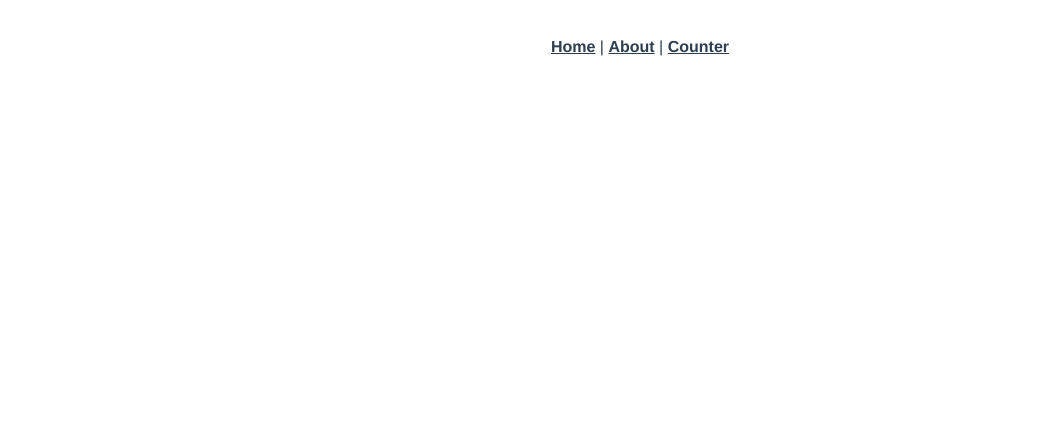
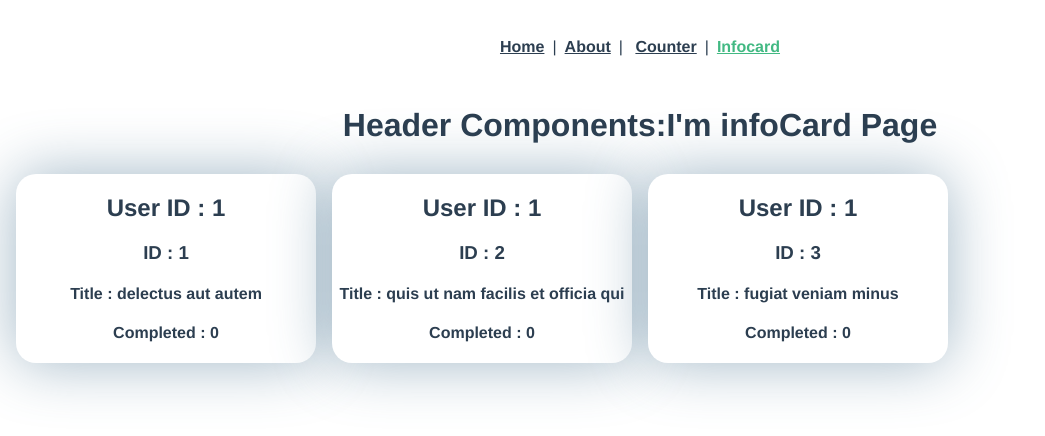
Before and after one commit to AndyChuang1/vue-learning, a Vue app: page /infocard in a window 1280 px wide. Shown: the top 436 px of the page, without its empty margins (0-1045 px from the left). Built offline with nearby package versions, Linux system fonts and the light colour scheme.

Commit message:
finished List Rendering sample Create Card component and InfoCard view

```diff
--- a/src/App.vue
+++ b/src/App.vue
@@ -1,8 +1,10 @@
 <template>
   <div id="app">
     <div id="nav">
-      <router-link to="/">Home</router-link> | <router-link to="/about">About</router-link> |
-      <router-link to="/counter">Counter</router-link>
+      <router-link to="/">Home</router-link>|<router-link to="/about">About</router-link>|
+      <router-link to="/counter">Counter</router-link>|<router-link to="/infocard"
+        >Infocard</router-link
+      >
     </div>
     <router-view />
   </div>
@@ -23,6 +25,7 @@
   a {
     font-weight: bold;
     color: #2c3e50;
+    margin: 0 0.5rem;
 
     &.router-link-exact-active {
       color: #42b983;
--- /dev/null
+++ b/src/components/Card.vue
@@ -0,0 +1,43 @@
+<template>
+  <div class="card">
+    <h2>User ID : {{ userId }}</h2>
+    <h3>ID : {{ id }}</h3>
+    <h4>Title : {{ title }}</h4>
+    <h4>Completed : {{ completed }}</h4>
+  </div>
+</template>
+
+<script>
+export default {
+  name: 'card',
+  props: {
+    userId: {
+      type: Number,
+      default: 0,
+    },
+    id: {
+      type: Number,
+      default: 0,
+    },
+    title: {
+      type: String,
+      default: 'Default',
+    },
+    completed: {
+      type: Number,
+      default: 0,
+    },
+  },
+};
+</script>
+
+<!-- Add "scoped" attribute to limit CSS to this component only -->
+<style scoped lang="scss">
+.card {
+  width: 300px;
+  border-radius: 20px;
+  box-shadow: 0 0 60px 0 rgba(64, 109, 139, 0.49);
+  background-color: #ffffff;
+  margin: 0.5rem;
+}
+</style>
--- a/src/router/index.js
+++ b/src/router/index.js
@@ -2,6 +2,7 @@ import Vue from 'vue';
 import VueRouter from 'vue-router';
 import Home from '../views/Home.vue';
 import Counter from '../views/Counter.vue';
+import InfoCard from '../views/InfoCard.vue';
 
 Vue.use(VueRouter);
 
@@ -15,6 +16,11 @@ const routes = [
     path: '/counter',
     name: 'Counter',
     component: Counter,
+  },
+  {
+    path: '/infocard',
+    name: 'InfoCard',
+    component: InfoCard,
   },
   {
     path: '/about',
--- /dev/null
+++ b/src/views/InfoCard.vue
@@ -0,0 +1,55 @@
+<template>
+  <div class="infoCard">
+    <Header msg="I'm infoCard Page"></Header>
+    <div class="cardGroup">
+      <Card
+        v-for="(data, idx) in cardInfo"
+        :userId="data.userId"
+        :id="data.id"
+        :title="data.title"
+        :completed="data.complete"
+        :key="idx"
+      ></Card>
+    </div>
+  </div>
+</template>
+<script>
+import Header from '@/components/Header.vue';
+import Card from '@/components/Card.vue';
+
+export default {
+  components: {
+    Header,
+    Card,
+  },
+  data() {
+    return {
+      cardInfo: [
+        {
+          userId: 1,
+          id: 1,
+          title: 'delectus aut autem',
+          completed: false,
+        },
+        {
+          userId: 1,
+          id: 2,
+          title: 'quis ut nam facilis et officia qui',
+          completed: false,
+        },
+        {
+          userId: 1,
+          id: 3,
+          title: 'fugiat veniam minus',
+          completed: true,
+        },
+      ],
+    };
+  },
+};
+</script>
+<style lang="scss" scoped>
+.cardGroup {
+  display: flex;
+}
+</style>
```
